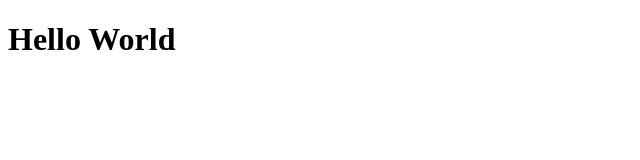
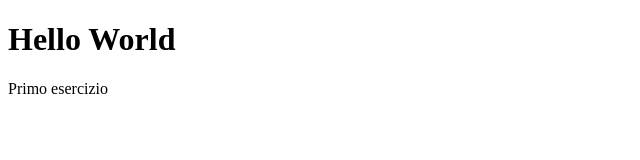
Before and after one commit to LucaGiozza/htmlcss-hello, a plain HTML site: page index.html in a window 1280 px wide. Shown: the whole page, without its empty margins (0-640 px from the left). Drawn offline with Linux system fonts and the light colour scheme.

Commit message:
Aggiungo-p

```diff
--- a/index.html
+++ b/index.html
@@ -8,6 +8,7 @@
 </head>
 <body>
     <h1>Hello World</h1>
+    <p>Primo esercizio</p>
 
 </body>
 </html>
```
